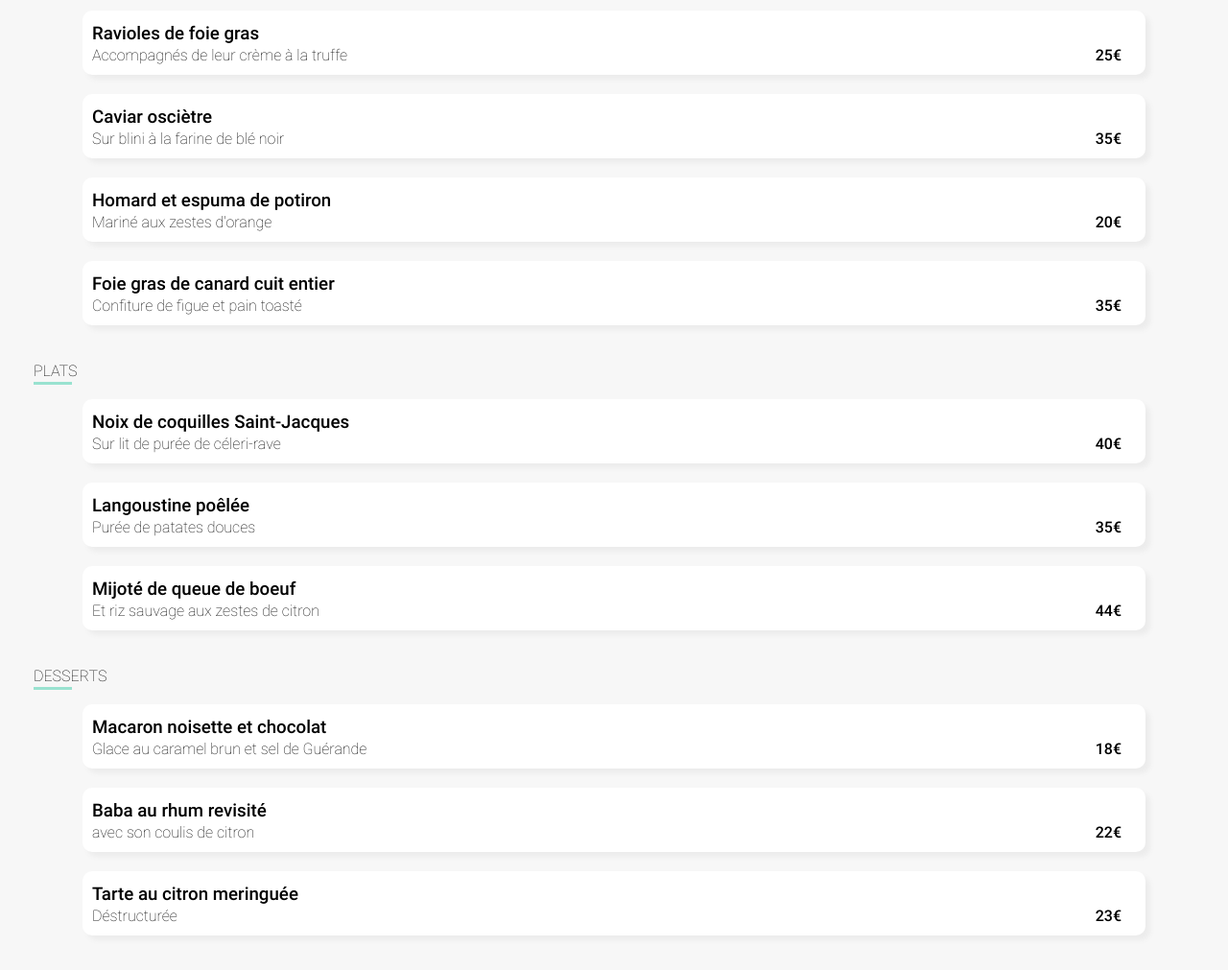
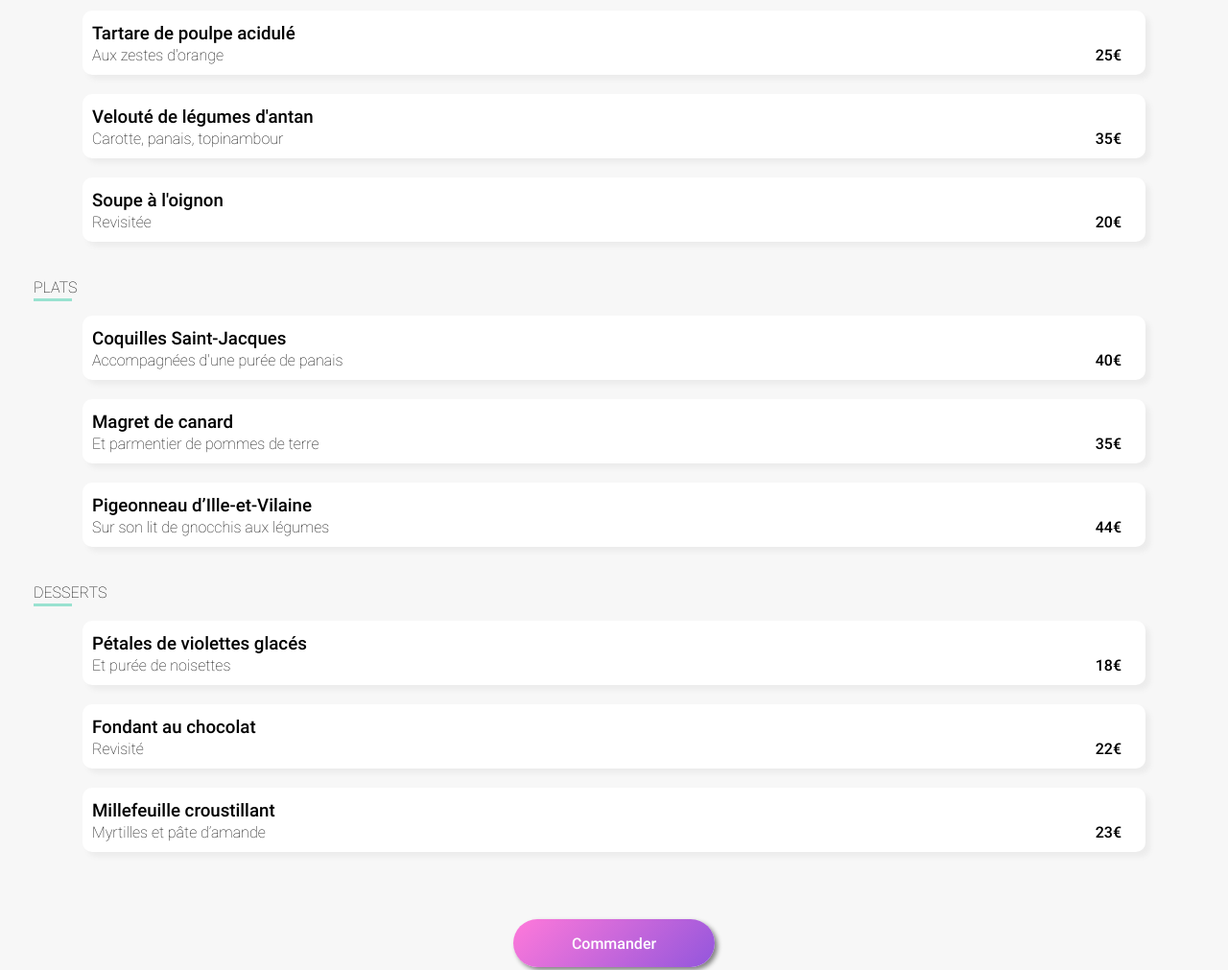
Before and after one commit to annedenicourt/AnneDenicourt_3_02112020, a website: page menu3.html in a window 1280 px wide. Shown: the part 640-1651 px from the top of the page at 96% size. Drawn offline with Linux system fonts and the light colour scheme.

Commit message:
actualisation menus

```diff
--- a/menu3.html
+++ b/menu3.html
@@ -2,7 +2,7 @@
 <html lang="fr">
 	<head>
 		<meta charset="utf-8">
-		<link rel="stylesheet" href="CSS/style.css">
+		<link rel="stylesheet" href="css/style.css">
 		<link rel="stylesheet" href="https://use.fontawesome.com/releases/v5.8.1/css/all.css" integrity="sha384-50oBUHEmvpQ+1lW4y57PTFmhCaXp0ML5d60M1M7uH2+nqUivzIebhndOJK28anvf" crossorigin="anonymous">
 		<meta name="viewport" content="width=device-width, initial-scale=1">
 		<title>Menu A la française</title>
@@ -37,9 +37,9 @@
 			<div class="sous_menu">
 				<div class="sous_menu__item">
 					<div class="sous_menu--description">
-						<h3>Ravioles de foie gras</h3>
+						<h3>Tartare de poulpe acidulé</h3>
 						<p>
-							Accompagnés de leur crème à la truffe
+							Aux zestes d'orange
 						</p>
 					</div>
 					<div class="sous_menu--price">
@@ -50,9 +50,9 @@
 				</div>
 				<div class="sous_menu__item">
 					<div class="sous_menu--description">
-						<h3>Caviar osciètre</h3>
+						<h3>Velouté de légumes d'antan</h3>
 						<p>
-							Sur blini à la farine de blé noir
+							Carotte, panais, topinambour
 						</p>
 					</div>
 					<div class="sous_menu--price">
@@ -63,27 +63,14 @@
 				</div>
 				<div class="sous_menu__item">
 					<div class="sous_menu--description">
-						<h3>Homard et espuma de potiron</h3>
+						<h3>Soupe à l'oignon</h3>
 						<p>
-							Mariné aux zestes d'orange
+							Revisitée
 						</p>
 					</div>
 					<div class="sous_menu--price">
 						<p>
 							<strong>20€</strong>
-						</p>
-					</div>
-				</div>
-				<div class="sous_menu__item">
-					<div class="sous_menu--description">
-						<h3>Foie gras de canard cuit entier</h3>
-						<p>
-							Confiture de figue et pain toasté
-						</p>
-					</div>
-					<div class="sous_menu--price">
-						<p>
-							<strong>35€</strong>
 						</p>
 					</div>
 				</div>
@@ -97,9 +84,9 @@
 			<div class="sous_menu">
 				<div class="sous_menu__item">
 					<div class="sous_menu--description">
-						<h3>Noix de coquilles Saint-Jacques</h3>
+						<h3>Coquilles Saint-Jacques</h3>
 						<p>
-							Sur lit de purée de céleri-rave
+							Accompagnées d'une purée de panais
 						</p>
 					</div>
 					<div class="sous_menu--price">
@@ -110,9 +97,9 @@
 				</div>
 				<div class="sous_menu__item">
 					<div class="sous_menu--description">
-						<h3>Langoustine poêlée</h3>
+						<h3>Magret de canard</h3>
 						<p>
-							Purée de patates douces
+							Et parmentier de pommes de terre
 						</p>
 					</div>
 					<div class="sous_menu--price">
@@ -123,9 +110,9 @@
 				</div>
 				<div class="sous_menu__item">
 					<div class="sous_menu--description">
-						<h3>Mijoté de queue de boeuf</h3>
+						<h3>Pigeonneau d’Ille-et-Vilaine</h3>
 						<p>
-							Et riz sauvage aux zestes de citron
+							Sur son lit de gnocchis aux légumes
 						</p>
 					</div>
 					<div class="sous_menu--price">
@@ -144,9 +131,9 @@
 			<div class="sous_menu">
 				<div class="sous_menu__item">
 					<div class="sous_menu--description">
-						<h3>Macaron noisette et chocolat</h3>
+						<h3>Pétales de violettes glacés</h3>
 						<p>
-							Glace au caramel brun et sel de Guérande
+							Et purée de noisettes
 						</p>
 					</div>
 					<div class="sous_menu--price">
@@ -157,9 +144,9 @@
 				</div>
 				<div class="sous_menu__item">
 					<div class="sous_menu--description">
-						<h3>Baba au rhum revisité</h3>
+						<h3>Fondant au chocolat</h3>
 						<p>
-							avec son coulis de citron
+							Revisité
 						</p>
 					</div>
 					<div class="sous_menu--price">
@@ -170,9 +157,9 @@
 				</div>
 				<div class="sous_menu__item">
 					<div class="sous_menu--description">
-						<h3>Tarte au citron meringuée</h3>
+						<h3>Millefeuille croustillant</h3>
 						<p>
-							Déstructurée
+							Myrtilles et pâte d’amande
 						</p>
 					</div>
 					<div class="sous_menu--price">
--- a/sass/style.scss
+++ b/sass/style.scss
@@ -62,7 +62,6 @@ a {
 	left: 25px;
 	top: 20px;
 }
-
 
 nav {
 	display: flex;
```
Also changed, not shown: index.html (+1 -0 lines), menu1.html (+19 -32 lines), menu2.html (+1 -1 lines), menu4.html (+19 -32 lines), 1 other file.
